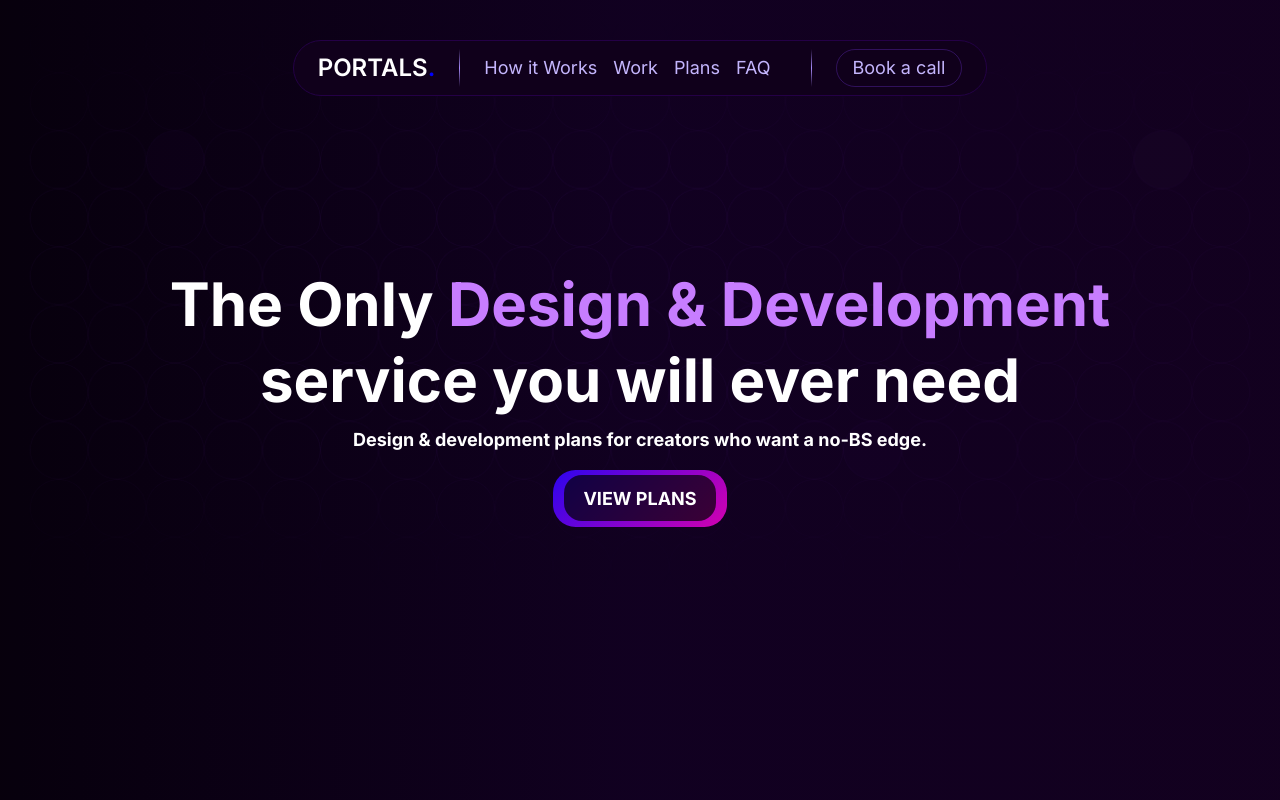
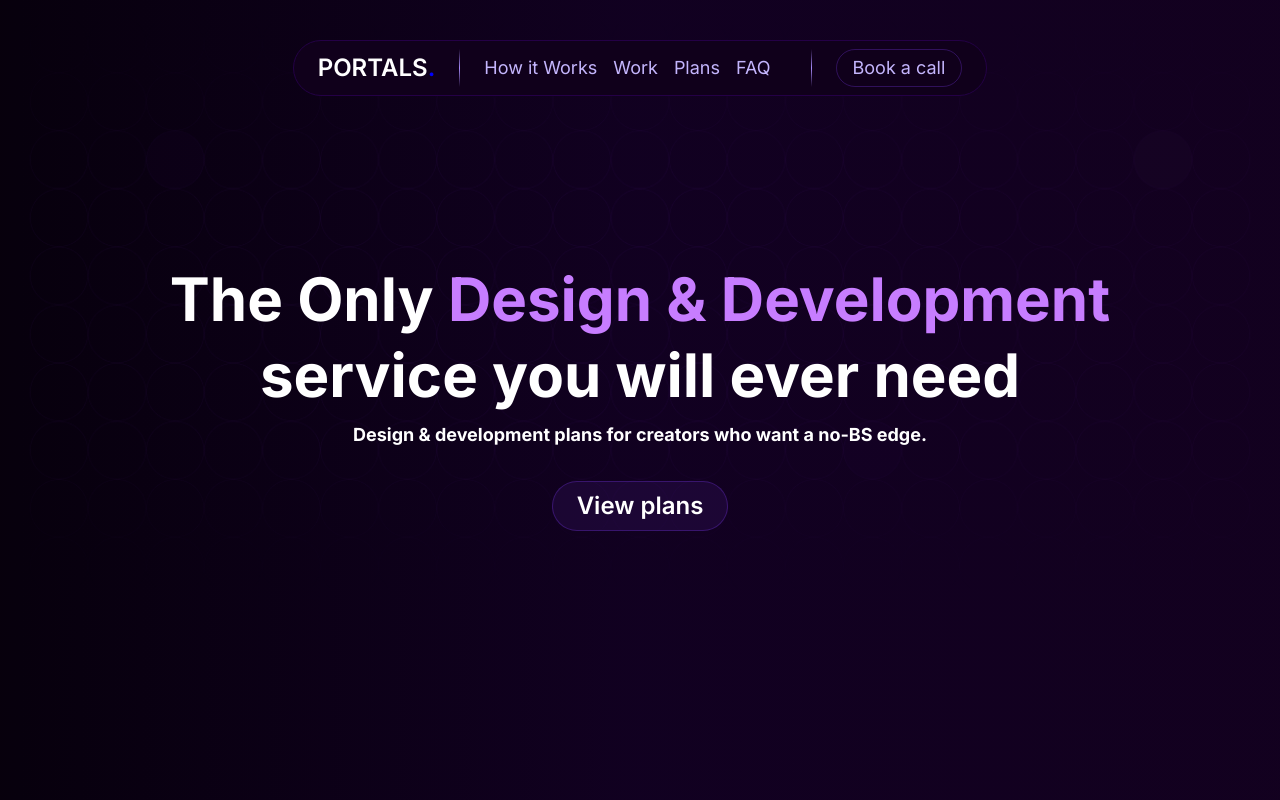
Before and after one commit to venilsutariya/portals, a Next.js app: page / in a window 1280 px wide. Built offline with nearby package versions, Linux system fonts and the light colour scheme.

Commit message:
add code

```diff
--- a/app/globals.css
+++ b/app/globals.css
@@ -39,49 +39,3 @@ body {
   background-color: #0e001a;
   max-width: 100vw !important;
 }
-
-/* .viewplan */
-.viewplan {
-  position: relative;
-  display: flex;
-  align-items: center;
-  justify-content: center;
-  overflow: hidden;
-  padding: 1em 2em;
-  font-size: 15px;
-  font-weight: bold;
-  border-width: 0;
-  border-radius: 1.5em;
-  text-transform: uppercase;
-  transition: 0.2s ease;
-}
-
-.text {
-  font-size: 1.2em;
-  color: white;
-  z-index: 1;
-}
-
-.viewplan::before {
-  position: absolute;
-  content: "";
-  width: 120%;
-  height: 260%;
-  background-image: linear-gradient(
-    135deg,
-    rgba(0, 5, 255, 1) 0%,
-    rgba(255, 0, 159, 1) 100%
-  );
-}
-
-.viewplan::after {
-  position: absolute;
-  content: "";
-  width: 88%;
-  height: 80%;
-  border-width: 0;
-  border-radius: 1.2em;
-  background-color: black;
-  opacity: 0.7;
-  transition: 100ms ease;
-}
--- a/components/customUi/NavbarComp.tsx
+++ b/components/customUi/NavbarComp.tsx
@@ -30,9 +30,9 @@ const NavbarComp = () => {
               <span>The Only <span className="" style={{ color: '#C77DFF' }}>Design & Development </span></span> <span>service you will ever need</span>
             </div>
             <p className=" text-white mt-3 font-bold text-lg">Design & development plans for creators who want a no-BS edge.</p>
-            <button className="viewplan">
-              <span className="text">View plans</span>
-            </button>
+            <div className="mt-3">
+              <button className=" text-white font-semibold text-2xl border-1 border-violet-600/30 rounded-full px-4 py-2 bg-violet-600/10">View plans</button>
+            </div>
           </div>
         </div>
       </div>
```
